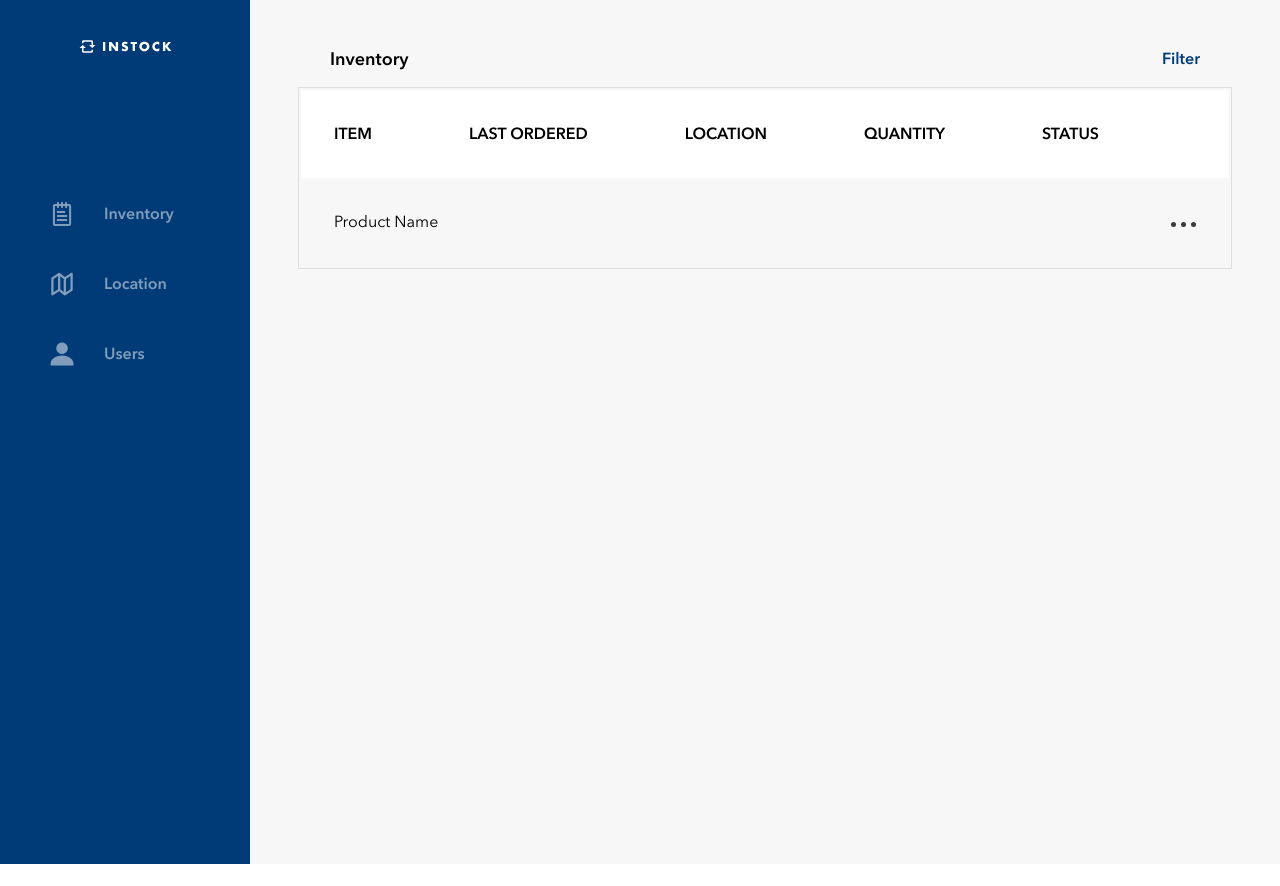
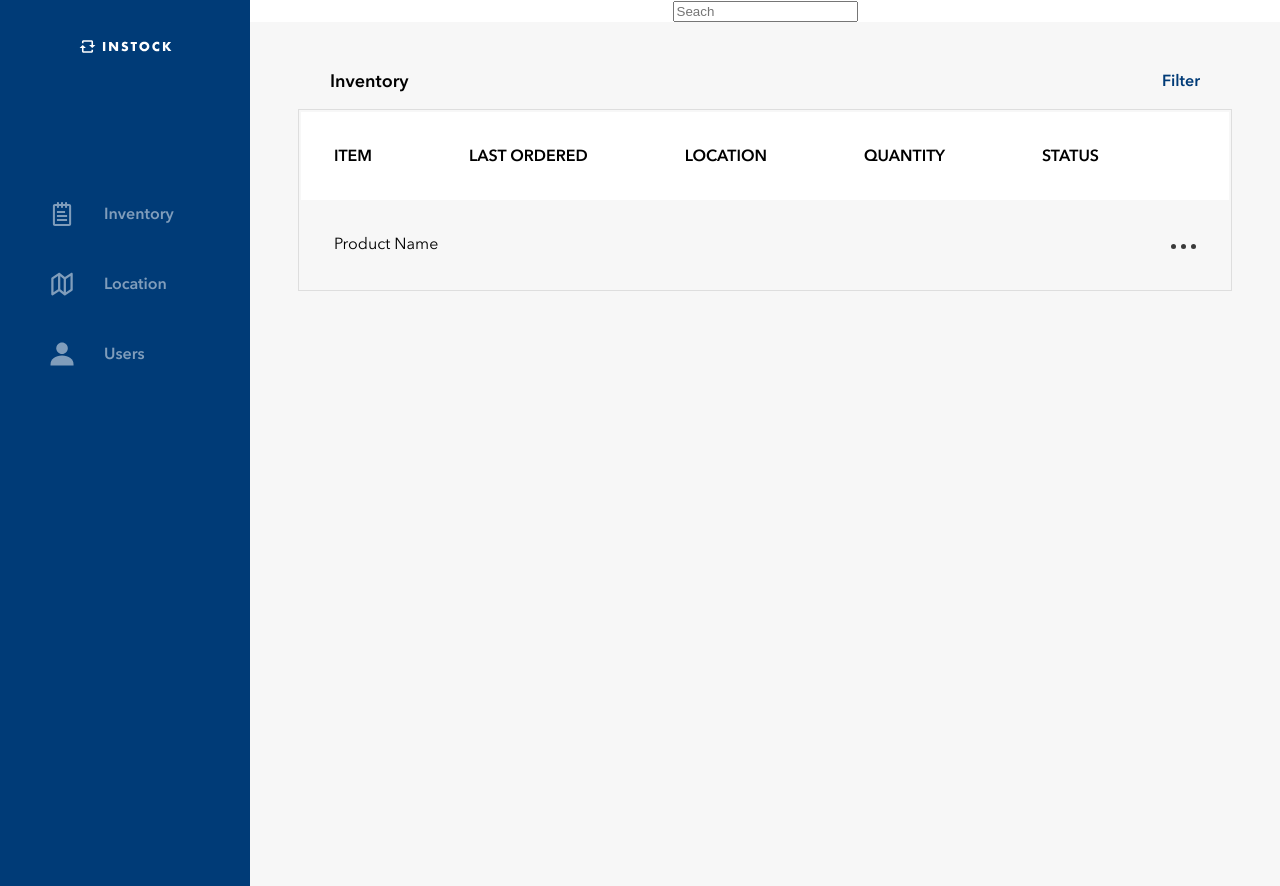
Before and after one commit to anigerla/inventoryGroupProject, a React (Create React App) app: page / in a window 1280 px wide. Before the commit the page ends 864 px from the top, so only its background shows below. Built offline with nearby package versions, Linux system fonts and the light colour scheme.

Commit message:
Have started working on the navBar component. Only got very basic elements in right now.

```diff
--- a/public/index.html
+++ b/public/index.html
@@ -5,26 +5,11 @@
     <link rel="shortcut icon" href="%PUBLIC_URL%/favicon.ico">
     <meta name="viewport" content="width=device-width, initial-scale=1, shrink-to-fit=no">
     <meta name="theme-color" content="#000000">
-    <!--
-      manifest.json provides metadata used when your web app is added to the
-      homescreen on Android. See https://developers.google.com/web/fundamentals/web-app-manifest/
-    -->
     <link rel="manifest" href="%PUBLIC_URL%/manifest.json">
-    <!--
-      Notice the use of %PUBLIC_URL% in the tags above.
-      It will be replaced with the URL of the `public` folder during the build.
-      Only files inside the `public` folder can be referenced from the HTML.
-
-      Unlike "/favicon.ico" or "favicon.ico", "%PUBLIC_URL%/favicon.ico" will
-      work correctly both with client-side routing and a non-root public URL.
-      Learn how to configure a non-root public URL by running `npm run build`.
-    -->
     <title>React App</title>
   </head>
   <body>
-    <noscript>
-      You need to enable JavaScript to run this app.
-    </noscript>
+
     <div id="root"></div>
     <!--
       This HTML file is a template.
--- a/src/components/MainComponent.js
+++ b/src/components/MainComponent.js
@@ -1,10 +1,12 @@
 import React, { Component } from 'react'
 import InvList from './InvList';
+import NavBar from './NavBar';
 
 export default class MainComponent extends Component {
   render() {
     return (
       <div className="main">
+        <NavBar />
         <InvList />
       </div>
     )
--- a/src/components/NavBar.js
+++ b/src/components/NavBar.js
@@ -3,9 +3,11 @@ import React, { Component } from 'react'
 export default class NavBar extends Component {
   render() {
     return (
-      <div>
-
-      </div>
+      <nav>
+        <form>
+          <input type="text" placeholder="Seach"></input>
+        </form>
+      </nav>
     )
   }
 }
```
Also changed, not shown: src/components/Image Components/InventoryImg.js (indentation only).
